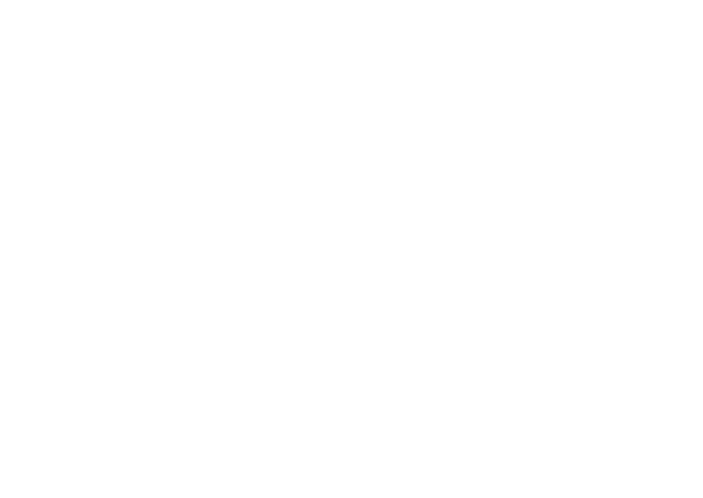
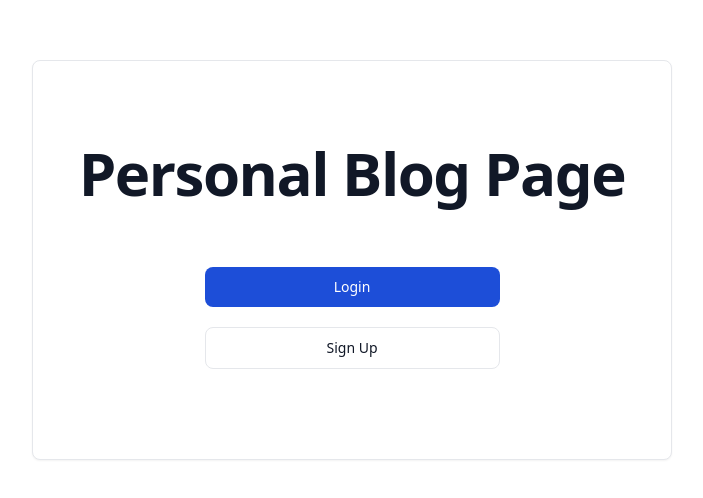
Before and after one commit to LucianoPalacioDev/client-personal-blog, a Next.js app: page / in a window 1280 px wide. Shown: the part 140-638 px from the top of the page, without its empty margins (288-991 px from the left). Built offline with nearby package versions, Linux system fonts and the light colour scheme.

Commit message:
feat: initial design to the welcome page

```diff
--- a/app/layout.js
+++ b/app/layout.js
@@ -3,7 +3,7 @@ import "./globals.css";
 export default function RootLayout({ children }) {
   return (
     <html lang="en">
-      <body>{children}</body>
+      <body className='w-screen h-screen'>{children}</body>
     </html>
   );
 }
--- a/app/page.js
+++ b/app/page.js
@@ -1,8 +1,10 @@
+import WelcomeView from "@/components/welcome/WelcomeView";
+
 export const metadata = {
   title: "Welcome Page - Personal Blog Page",
   description: "Welcome Page - Personal Blog Page",
 };
 
 export default function Page() {
-  return <div></div>;
+  return <WelcomeView />;
 }
--- /dev/null
+++ b/components/shared/CustomContainer.js
@@ -0,0 +1,7 @@
+export default function CustomContainer({ children }) {
+  return (
+    <div className="w-full block p-6 bg-white border border-gray-200 rounded-lg shadow-sm">
+      {children}
+    </div>
+  );
+}
--- /dev/null
+++ b/components/shared/CustomPrimaryButton.js
@@ -0,0 +1,13 @@
+'use client';
+
+export default function CustomPrimaryButton({text, handleClick}) {
+  return (
+    <button
+      handleClick={handleClick}
+      type="button"
+      className="w-full text-white bg-blue-700 hover:bg-blue-800 focus:ring-4 focus:ring-blue-300 font-medium rounded-lg text-sm px-5 py-2.5 me-2 mb-2"
+    >
+      {text}
+    </button>
+  );
+}
--- /dev/null
+++ b/components/shared/CustomSecondaryButton.js
@@ -0,0 +1,13 @@
+"use client";
+
+export default function CustomSecondaryButton({ text, handleClick }) {
+  return (
+    <button
+      handleClick={handleClick}
+      type="button"
+      className="w-full py-2.5 px-5 me-2 mb-2 text-sm font-medium text-gray-900 focus:outline-none bg-white rounded-lg border border-gray-200 hover:bg-gray-100 hover:text-blue-700 focus:z-10 focus:ring-4 focus:ring-gray-100"
+    >
+      {text}
+    </button>
+  );
+}
--- /dev/null
+++ b/components/shared/CustomTitle.js
@@ -0,0 +1,7 @@
+export default function CustomTitle({ text }) {
+  return (
+    <h1 className="mb-4 text-4xl font-extrabold leading-none tracking-tight text-gray-900 md:text-5xl lg:text-6xl">
+      {text}
+    </h1>
+  );
+}
--- /dev/null
+++ b/components/welcome/WelcomeView.js
@@ -0,0 +1,30 @@
+"use client";
+import CustomTitle from "@/components/shared/CustomTitle";
+import CustomPrimaryButton from "@/components/shared/CustomPrimaryButton";
+import CustomSecondaryButton from "@/components/shared/CustomSecondaryButton";
+import CustomContainer from "@/components/shared/CustomContainer";
+import Link from "next/link";
+
+export default function WelcomeView() {
+  return (
+    <div className="w-full h-full flex flex-1 justify-center items-center">
+      <div className="w-1/2 h-1/2 flex justify-center">
+        <CustomContainer>
+          <div className="w-full h-full flex flex-col justify-center items-center gap-12">
+            <div className="w-full flex justify-center items-center">
+              <CustomTitle text="Personal Blog Page" />
+            </div>
+            <div className="flex flex-col justify-center w-1/2 gap-3">
+              <Link href="/login">
+                <CustomPrimaryButton text="Login" handleClick={() => {}} />
+              </Link>
+              <Link href="/sign-up">
+                <CustomSecondaryButton text="Sign Up" handleClick={() => {}} />
+              </Link>
+            </div>
+          </div>
+        </CustomContainer>
+      </div>
+    </div>
+  );
+}
```
